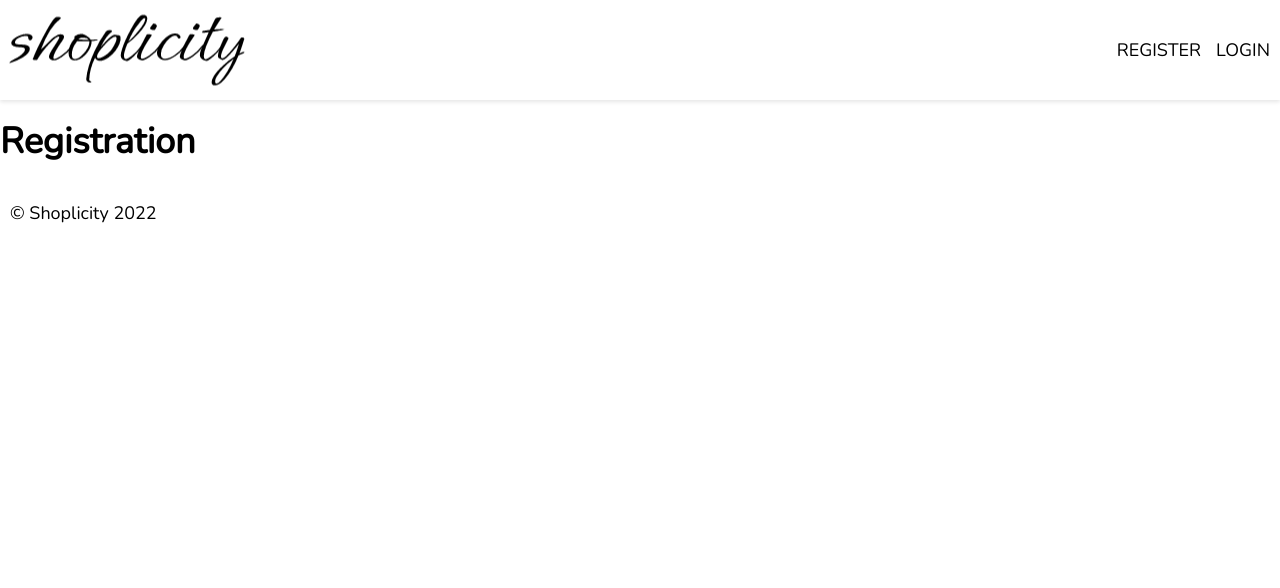
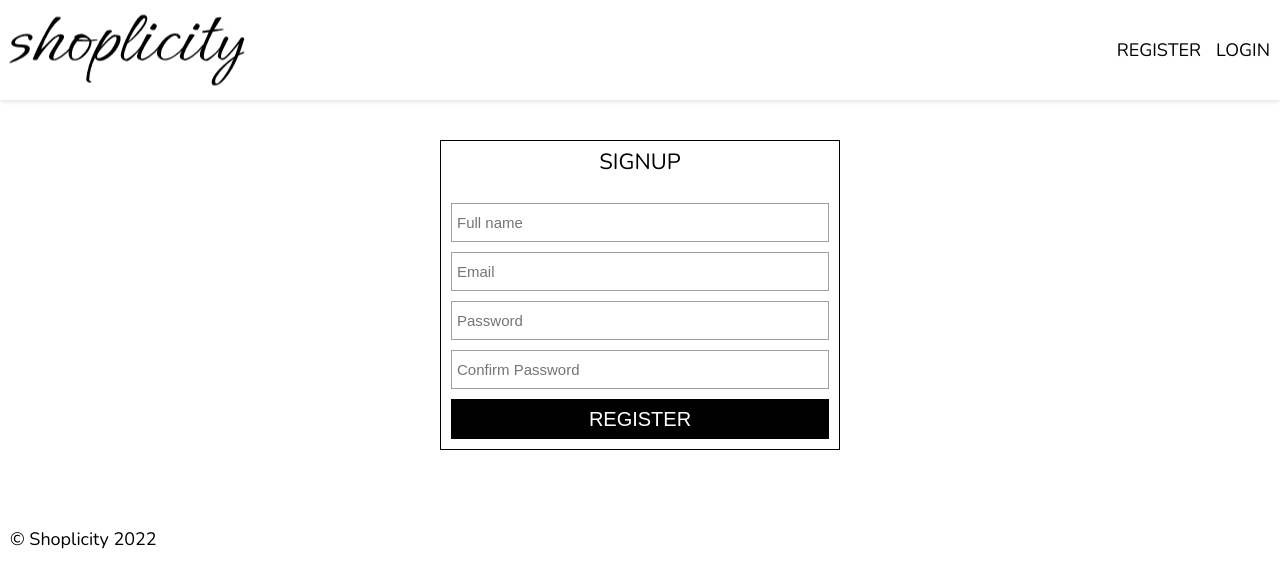
Before and after one commit to cJeffreys7/react-redux-ecommerce, a React (Create React App) app: page /registration in a window 1280 px wide. Shown: the top 588 px of the page. Built offline with nearby package versions, Linux system fonts and the light colour scheme; no server answers.

Commit message:
add signup form

```diff
--- a/src/components/SignIn/index.js
+++ b/src/components/SignIn/index.js
@@ -1,5 +1,5 @@
 import React, { Component } from 'react'
-import Buttons from '../forms/Buttons'
+import Button from '../forms/Button'
 import { signInWithGoogle } from './../../firebase/utils'
 import './styles.scss'
 
@@ -21,9 +21,9 @@
             <form onSubmit={this.handleSubmit}>
               <div className="socialSignin">
                 <div className="row">
-                  <Buttons onClick={signInWithGoogle}>
+                  <Button onClick={signInWithGoogle}>
                     Sign in with Google
-                  </Buttons>
+                  </Button>
                 </div>
               </div>
             </form>
--- /dev/null
+++ b/src/components/SignUp/index.js
@@ -0,0 +1,85 @@
+import React, { Component } from 'react'
+import Button from '../forms/Button'
+import FormInput from '../forms/FormInput'
+import './styles.scss'
+
+const initialState = {
+  displayName: '',
+  email: '',
+  password: '',
+  comfirmPassword: ''
+}
+
+class Signup extends Component {
+  constructor(props){
+    super(props)
+    this.state = {
+      ...initialState
+    }
+
+    this.handleChange = this.handleChange.bind(this)
+  }
+
+  handleChange(e) {
+    const { name, value } = e.target
+    this.setState({
+      [name]: value
+    })
+  }
+
+  render() {
+    const { displayName, email, password, confirmPassword } = this.state
+
+    return (
+    <div className="signup">
+      <div className="wrap">
+        <h2>
+          Signup
+        </h2>
+
+        <div className='formWrap'>
+          <form>
+            <FormInput
+              type='text'
+              name='displayName'
+              value={displayName}
+              placeholder='Full name'
+              onChange={this.handleChange}
+            />
+
+            <FormInput
+              type='email'
+              name='email'
+              value={email}
+              placeholder='Email'
+              onChange={this.handleChange}
+            />
+
+            <FormInput
+              type='password'
+              name='password'
+              value={password}
+              placeholder='Password'
+              onChange={this.handleChange}
+            />
+
+            <FormInput
+              type='password'
+              name='confirmPassword'
+              value={confirmPassword}
+              placeholder='Confirm Password'
+              onChange={this.handleChange}
+            />
+
+            <Button>
+              Register
+            </Button>
+          </form>
+        </div>
+      </div>
+    </div>
+    )
+  }
+}
+
+export default Signup
--- /dev/null
+++ b/src/components/SignUp/styles.scss
@@ -0,0 +1,28 @@
+.signup {
+  display: block;
+  width: 100%;
+  max-width: 40.0rem;
+  border: 1px solid black;
+  margin: 4rem auto 6rem;
+
+  .wrap {
+    padding: 10px;
+
+    h2 {
+      font-size: 22px;
+      line-height: 1;
+      font-weight: 400;
+      text-transform: uppercase;
+      display: block;
+      width: 100%;
+      text-align: center;
+      margin: 0 auto;
+      padding: 0;
+    }
+  }
+
+  .formWrap {
+    margin: 3rem auto 0;
+  }
+
+}
--- a/src/components/forms/Buttons/index.js
+++ b/src/components/forms/Button/index.js
@@ -1,7 +1,7 @@
 import React from 'react'
 import './styles.scss'
 
-const Buttons = ({ children, ...otherProps}) => {
+const Button = ({ children, ...otherProps}) => {
   return (
     <button className="btn" {...otherProps}>
       {children}
@@ -9,4 +9,4 @@
   )
 }
 
-export default Buttons
+export default Button
--- /dev/null
+++ b/src/components/forms/FormInput/index.js
@@ -0,0 +1,18 @@
+import React from 'react'
+import './styles.scss'
+
+const FormInput = ({ handleChange, label, ...otherProps }) => {
+  return (
+    <div className='formRow'>
+      {label && (
+        <label>
+          {label}
+        </label>
+      )}
+
+      <input className='formInput' onChange={handleChange} {...otherProps}/>
+    </div>
+  )
+}
+
+export default FormInput
--- /dev/null
+++ b/src/components/forms/FormInput/styles.scss
@@ -0,0 +1,16 @@
+.formRow {
+
+
+  input {
+    display: block;
+    width: 100%;
+    font-size: 1.5rem;
+    line-height: 1;
+    font-weight: 400;
+    text-align: left;
+    padding: 10px 5px;
+    margin: 10px auto;
+    border: 1px solid #9e9e9e;
+    outline: none;
+  }
+}
--- a/src/pages/Registration/index.js
+++ b/src/pages/Registration/index.js
@@ -1,13 +1,8 @@
 import React from 'react'
+import Signup from '../../components/SignUp'
 
 const Registration = () => {
-  return (
-    <div>
-      <h1>
-        Registration
-      </h1>
-    </div>
-  )
+  return <Signup />
 }
 
 export default Registration
```
Also changed, not shown: src/components/forms/Button/styles.scss (renamed from src/components/forms/Buttons/styles.scss).
